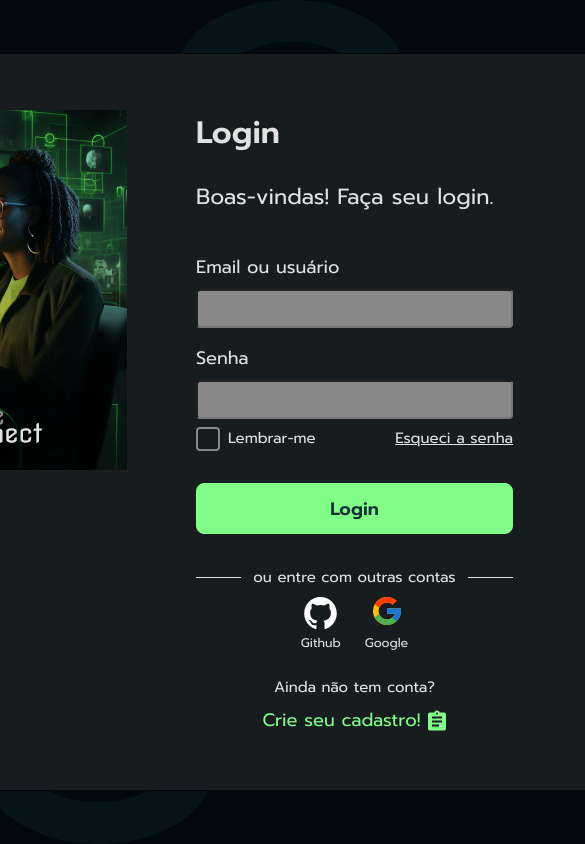
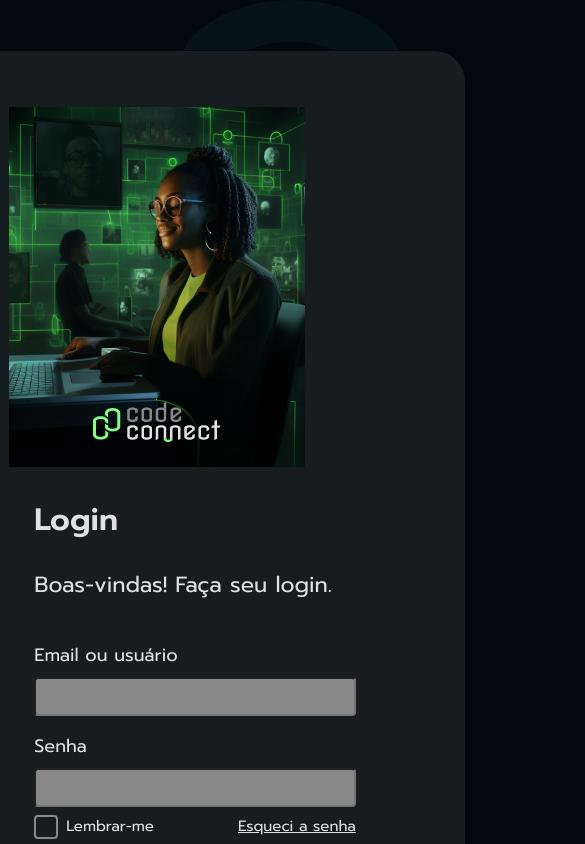
Before and after one commit to michaelprocha/login-and-registration, a React (Vite) app: page /login in a window 390 px wide. Shown: the top 844 px of the page, 585 px wide, since content can reach past the window. Built offline with nearby package versions, Linux system fonts and the light colour scheme.

Commit message:
add responsive tablet screen

```diff
--- a/src/App.jsx
+++ b/src/App.jsx
@@ -1,5 +1,6 @@
 import { BrowserRouter, Routes, Route } from "react-router";
 import Login from "./pages/Login";
+import Register from "./pages/Register";
 
 function App() {
 	return (
@@ -7,7 +8,7 @@ function App() {
 			<BrowserRouter>
 				<Routes>
 					<Route path="/login" element={<Login />} />
-					<Route path="/register" />
+					<Route path="/register" element={<Register/>} />
 				</Routes>
 			</BrowserRouter>
 		</>
--- a/src/components/LinkLoginRegister.jsx
+++ b/src/components/LinkLoginRegister.jsx
@@ -2,10 +2,12 @@ import { LoginRegisterLink } from "../styles/components/Link.styled."
 import { LoginIcon, RegisterIcon } from "../styles/components/Icon.styled."
 
 function LinkLoginRegister({textLink, image, justify}) {
+	const to = image === "login" ? "/login" : "/register";
+
 	return (
-		<LoginRegisterLink justify={justify}>
+		<LoginRegisterLink justify={justify} to={to}>
 			{textLink}
-			{image === "login" ? <LoginIcon /> : <RegisterIcon />}
+			{image === "login" ? <LoginIcon/> : <RegisterIcon/>}
 		</LoginRegisterLink>
 	);
 }
--- a/src/pages/Login.jsx
+++ b/src/pages/Login.jsx
@@ -16,7 +16,7 @@ function Login() {
 	return (
 		<Main>
 			<ImageLogin />
-			<FlexContainer $direction="column" $padding="0 46px" $gap="24px">
+			<FlexContainer $direction="column" $padding="0 46px" $gap="24px" $pTablet={"0 25px"}>
 				<FlexForm onSubmit={(e) => sendForm(e)} $direction="column" $padding="0 0" $gap="32px">
 					<FlexContainer $direction="column" $padding="0 0" $gap="40px">
 						<TitleSubtitle textTitle={"Login"} textSubtitle={"Boas-vindas! Faça seu login."} />
--- /dev/null
+++ b/src/pages/Register.jsx
@@ -0,0 +1,7 @@
+function Register() {
+  return (
+    <div>Register</div>
+  )
+}
+
+export default Register
--- a/src/styles/components/Button.styled.jsx
+++ b/src/styles/components/Button.styled.jsx
@@ -1,7 +1,7 @@
 import styled from "styled-components";
 
 export const Button = styled.button.attrs({type: "submit"})`
-    width: 317px;
+    width: 100%;
     height: 51px;
     background-color: ${({theme}) => theme.color.highlightGreen};
     display: flex;
--- a/src/styles/components/Container.styled.jsx
+++ b/src/styles/components/Container.styled.jsx
@@ -11,6 +11,15 @@ export const Main = styled.main`
 	padding: 56px 78px;
 	display: flex;
 	gap: 23px;
+
+	@media (max-width: 1180px) {
+		flex-direction: column;
+		max-width: 705px;
+		max-height: 1187px;
+		align-items: flex-start;
+		padding: 56px 84px;
+		margin: 50px 0;
+	}
 `;
 
 export const FlexContainer = styled.div`
@@ -21,6 +30,10 @@ export const FlexContainer = styled.div`
 	justify-content: ${({ $justify }) => ($justify ? $justify : "flex-start")};
 	align-items: ${({ $align }) => ($align ? $align : "flex-start")};
 	padding: ${({ $padding }) => ($padding ? $padding : "0 0")};
+
+	@media (max-width: 1180px) {
+		padding: ${({$pTablet}) => ($pTablet ? $pTablet : "0 0")};
+	}
 `;
 
 export const FlexForm = styled.form`
@@ -31,4 +44,8 @@ export const FlexForm = styled.form`
 	justify-content: ${({ $justify }) => ($justify ? $justify : "flex-start")};
 	align-items: ${({ $align }) => ($align ? $align : "flex-start")};
 	padding: ${({ $padding }) => ($padding ? $padding : "0 0")};
+
+	@media (max-width: 1180px) {
+		padding: 0;
+	}
 `;
--- a/src/styles/components/Image.styled..jsx
+++ b/src/styles/components/Image.styled..jsx
@@ -12,7 +12,7 @@ export const Picture = styled.picture.attrs({
 
 
 export const LoginImgDesktop = styled.source.attrs({
-    media: "(min-width: 1200px)",
+    media: "(min-width: 1180px)",
     srcSet: loginImgDesktop
 })``;
 
@@ -27,7 +27,7 @@ export const LoginImgMobile = styled.img.attrs({
 
 
 export const RegisterImgDesktop = styled.source.attrs({
-    media: "(min-width: 1200px)",
+    media: "(min-width: 1180px)",
     srcSet: registerImgDesktop
 })``;
 
--- a/src/styles/components/Input.styled..jsx
+++ b/src/styles/components/Input.styled..jsx
@@ -3,7 +3,7 @@ import styled from "styled-components";
 export const InputText = styled.input.attrs(({$type}) => ({
   type: $type ? $type : "text"
   }))`
-    width: 317px;
+    width: 100%;
     height: 39px;
     padding: 8px 16px;
     background-color: ${({theme}) => theme.color.mediumGray};
--- a/src/styles/components/Link.styled..jsx
+++ b/src/styles/components/Link.styled..jsx
@@ -1,13 +1,14 @@
 import styled from "styled-components";
+import { Link } from "react-router";
 
-export const ForgotPassword = styled.a`
+export const ForgotPassword = styled(Link)`
     font-size: 15px;
     color: ${({theme}) => theme.color.offWhite};
     text-decoration: underline;
     cursor: pointer;
 `;
 
-export const LinkAccounts = styled.a`
+export const LinkAccounts = styled(Link)`
     display: flex;
     flex-direction: column;
     align-items: center;
@@ -15,11 +16,11 @@ export const LinkAccounts = styled.a`
     gap: 4px;
     font-size: 12.5px;
     color: ${({theme}) => theme.color.offWhite};
-    height: 100%;
+    min-height: 55px;
     cursor: pointer;
 `;
 
-export const LoginRegisterLink = styled.a`
+export const LoginRegisterLink = styled(Link)`
     color: ${({theme}) => theme.color.highlightGreen};
     font-size: 18px;
     display: flex;
--- a/src/styles/components/Text.styled..jsx
+++ b/src/styles/components/Text.styled..jsx
@@ -29,6 +29,17 @@ export const AccountsParagraph = styled.p`
 		width: 55px;
 		background-color: ${({ theme }) => theme.color.offWhite};
 	}
+
+	@media (max-width: 1180px) {
+		&::before,
+		&::after {
+			content: "";
+			flex: 1;
+			height: 1px;
+			width: 125px;
+			background-color: ${({ theme }) => theme.color.offWhite};
+		}
+	}
 `;
 
 export const RegisterLoginTitle = styled.h4`
```
